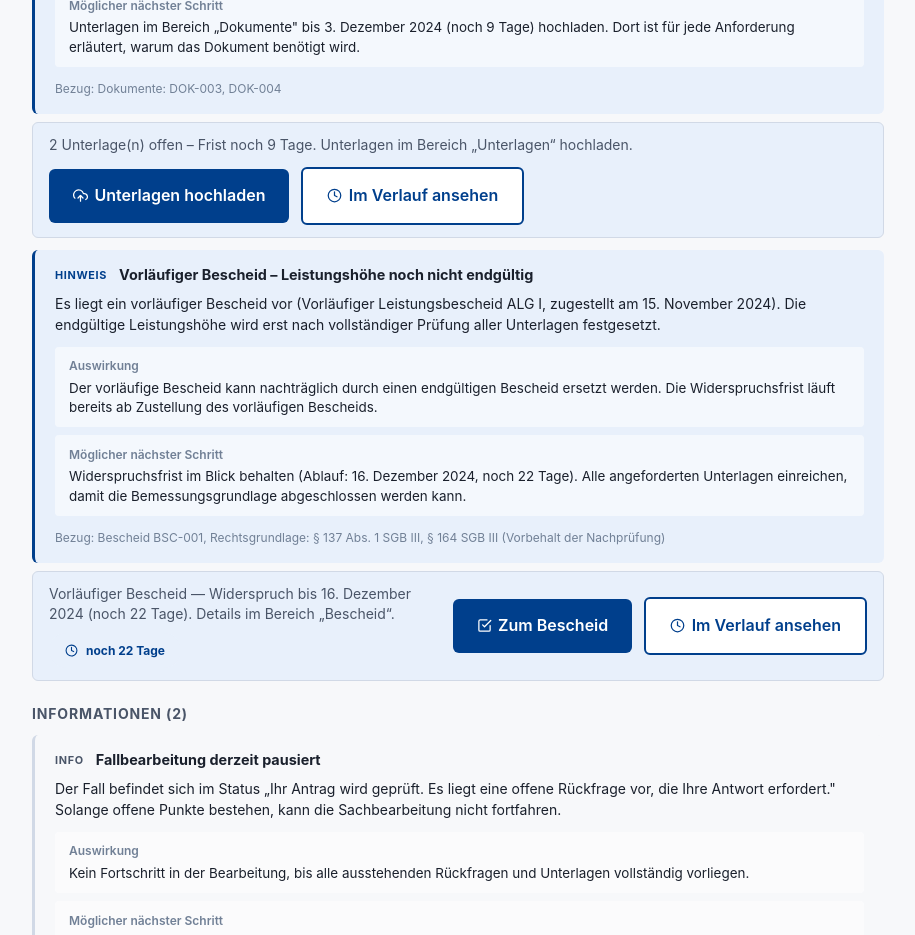
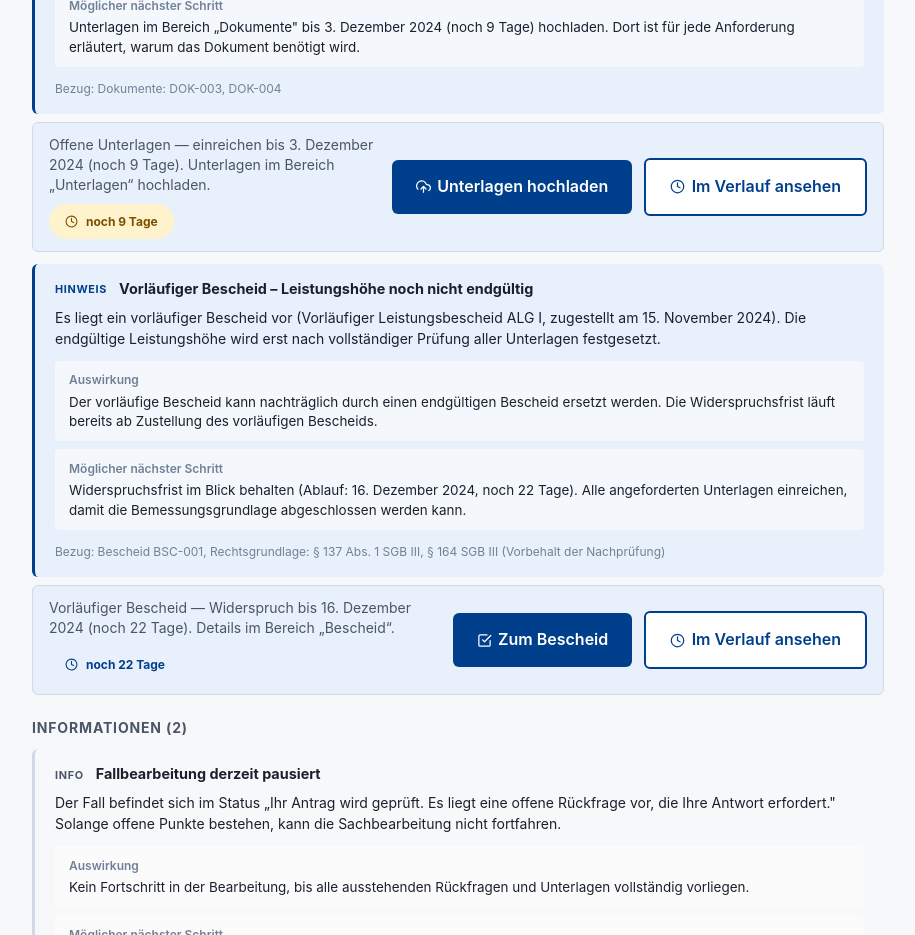
Before and after one commit to d0npedro/open-state, a Next.js app in the folder demo/: page /fall/hinweise in a window 1280 px wide. Shown: the part 1240-2175 px from the top of the page, without its empty margins (182-1097 px from the left). Built offline with nearby package versions, Linux system fonts and the light colour scheme.

Commit message:
feat(av): Hinweise UNTERLAGE-Countdown-Chip am CTA (Q-216)
Fairness-UNTERLAGE-CTA zeigt Resttage-Chip (9 Tage) und Tiefenlink
#dok-DOK-003 (Paritaet RQ Q-214); E2E US-AV-003/008.

```diff
--- a/demo/app/fall/hinweise/page.tsx
+++ b/demo/app/fall/hinweise/page.tsx
@@ -148,17 +148,54 @@ function SignalCta({ signal, fall }: { signal: FairnessSignal; fall: Fall }) {
     );
   }
 
+  // Fehlende Unterlagen mit Frist (Q-216: Countdown-Chip Parität RQ Q-214)
   if (signal.typ === 'UNTERLAGE_FEHLT_BLOCKIERT') {
+    const offeneDok = fall.dokumente.filter(
+      d => d.status === 'ANGEFORDERT' || d.status === 'ABGELEHNT'
+    );
+    const dokMitFrist = offeneDok
+      .filter(d => d.fristDatum && d.frist)
+      .map(d => ({
+        dok: d,
+        resttage: berechneFristTage(d.fristDatum as string, FIKTIVES_HEUTE),
+      }))
+      .sort((a, b) => a.resttage - b.resttage);
+    const naechste = dokMitFrist[0];
+    const resttage = naechste?.resttage ?? null;
+    const restLabel = resttage !== null ? fristRestLabel(resttage) : null;
+    const kritisch = resttage !== null && resttage <= 5;
+    const chipClass =
+      resttage !== null && (resttage < 0 || kritisch)
+        ? 'status-chip-danger'
+        : 'status-chip-warning';
+    const dokHref = naechste
+      ? `/fall/dokumente#dok-${naechste.dok.id}`
+      : '/fall/dokumente';
+
     return (
       <div style={ctaWrapStyle(signal.prioritaet)} data-testid="hinweise-unterlagen-cta-wrap">
+        <div style={{ flex: 1, minWidth: '12rem' }}>
           <p
             style={{ margin: 0, fontSize: '0.875rem', lineHeight: 1.45 }}
             data-testid="hinweise-unterlagen-cta-hint"
           >
-          {signal.titel.includes('Frist')
+            {restLabel && naechste
+              ? `Offene Unterlagen — einreichen bis ${naechste.dok.frist} (${restLabel}). Unterlagen im Bereich „Unterlagen“ hochladen.`
+              : signal.titel.includes('Frist')
                 ? `${signal.titel}. Unterlagen im Bereich „Unterlagen“ hochladen.`
                 : 'Ausstehende Unterlagen im Bereich „Unterlagen“ hochladen.'}
           </p>
+          {restLabel && resttage !== null && (
+            <span
+              className={`status-chip ${chipClass}`}
+              style={{ marginTop: '0.5rem', fontSize: '0.75rem', display: 'inline-flex' }}
+              data-testid={`hinweise-unterlagen-countdown-${signal.id}`}
+            >
+              <Icon name="clock" size={13} />
+              {restLabel}
+            </span>
+          )}
+        </div>
         <div
           style={{
             display: 'flex',
@@ -169,7 +206,7 @@ function SignalCta({ signal, fall }: { signal: FairnessSignal; fall: Fall }) {
           }}
         >
           <Link
-            href="/fall/dokumente"
+            href={dokHref}
             className="btn btn-primary"
             style={{ display: 'inline-flex', alignItems: 'center', gap: '0.4rem', flexShrink: 0 }}
             data-testid="hinweise-unterlagen-cta"
```
Also changed, not shown: 3 other files (tests, documents, lock files or other folders). Lines whose indentation alone changed are shown as unchanged.
